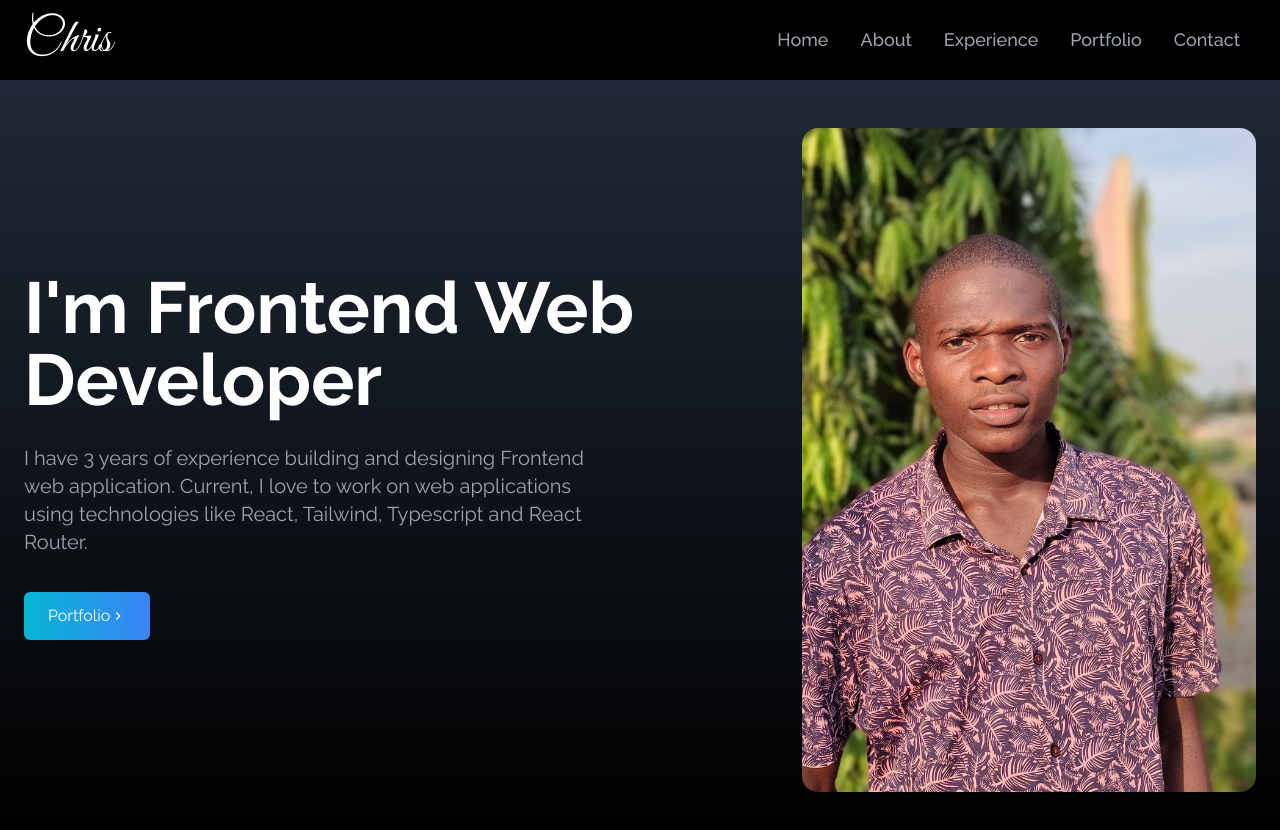
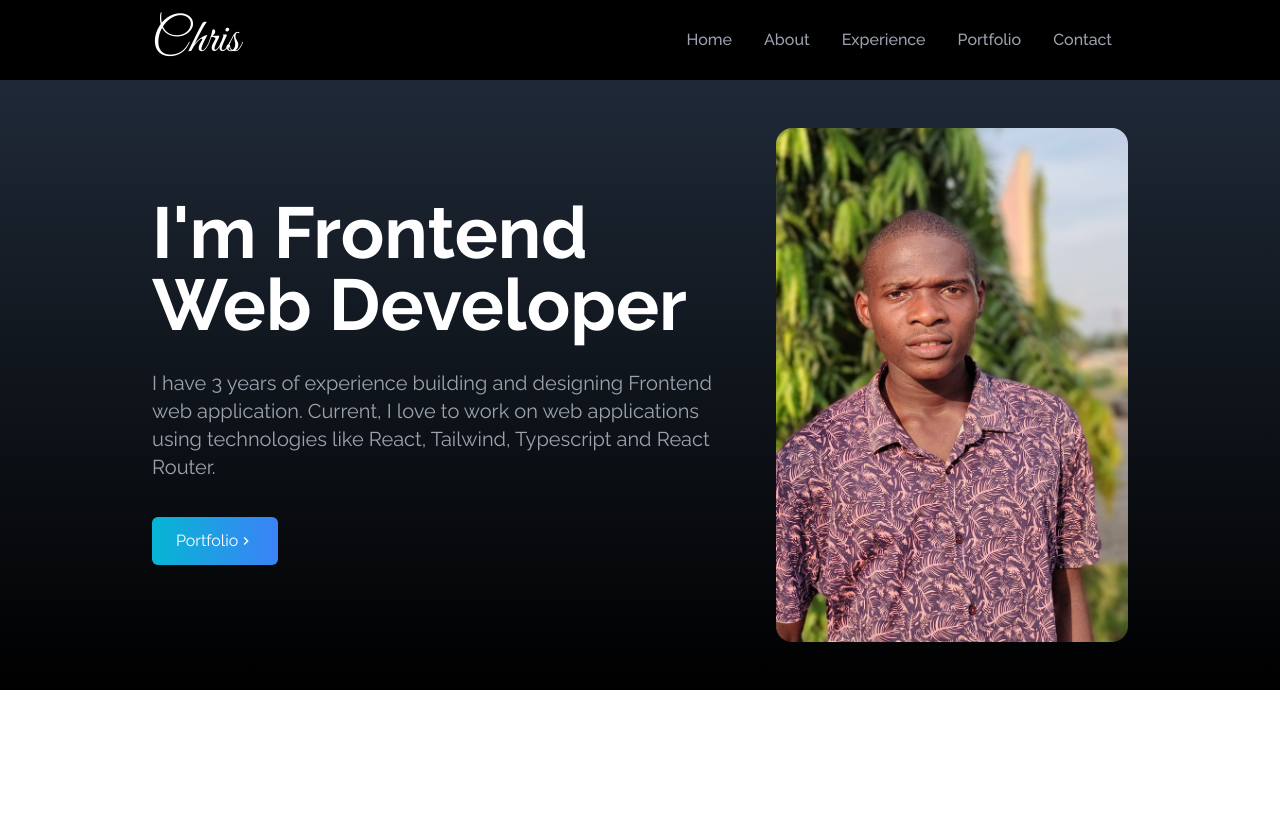
Before and after one commit to chrisnebo2/Portfolio, a React (Vite) app: page / in a window 1280 px wide. Shown: the top 830 px of the page. After the commit the page ends 800 px from the top, so only its background shows below. Built offline with nearby package versions, Linux system fonts and the light colour scheme.

Commit message:
A fix on the overzoomed browser

```diff
--- a/src/components/Home.jsx
+++ b/src/components/Home.jsx
@@ -9,7 +9,7 @@ function Home() {
         name="home"
         className="mt-20 w-full bg-gradient-to-b from-gray-800 to-black py-12"
     >
-        <div className="max-w-screen-xl mx-auto grid grid-cols-1 md:grid-cols-5 md:gap-16 items-center justify-center px-4 md:px-6 gap-y-8">
+        <div className="max-w-screen-lg mx-auto grid grid-cols-1 md:grid-cols-5 md:gap-16 items-center justify-center px-4 md:px-6 gap-y-8">
             <div className="md:col-span-3 flex flex-col justify-center h-full gap-1 md:gap-3">
                 <h2 className="text-4xl sm:text-5xl lg:text-7xl font-bold text-white leading-relaxed">I'm Frontend Web Developer</h2>
                 <p className="text-gray-400 py-4 md:max-w-xl md:text-xl">
--- a/src/components/NavBar.jsx
+++ b/src/components/NavBar.jsx
@@ -28,14 +28,14 @@ function NavBar() {
 
   return (
     <div className="w-full bg-black fixed top-0">
-        <div className="w-full max-w-screen-xl mx-auto bg-black text-white px-4 md:px-6 h-20 flex items-center justify justify-between">
+        <div className="w-full max-w-screen-lg mx-auto bg-black text-white px-4 md:px-6 h-20 flex items-center justify justify-between">
             <div>
                 <h1 className="text-4xl md:text-5xl font-logo">Chris</h1>
             </div>
             <ul className="hidden md:flex">
                 {
                     myLinks.map(({link, id}) => (
-                        <li key={id} className="capitalize text-lg font-medium px-4 text-gray-400 hover:scale-105 duration-200 ease-out cursor-pointer hover:text-gray-200">{link}</li>
+                        <li key={id} className="capitalize text-base font-medium px-4 text-gray-400 hover:scale-105 duration-200 ease-out cursor-pointer hover:text-gray-200">{link}</li>
                     ))
                 }
             </ul>
```
